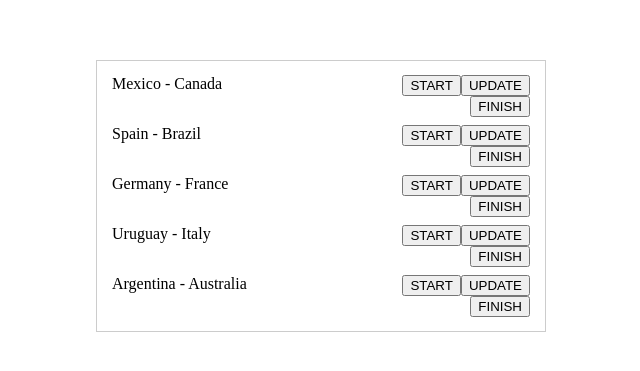
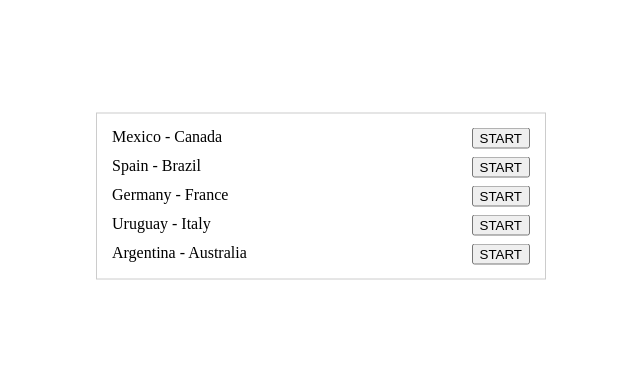
Before and after one commit to A-Cdeveloper/WC_ScoreBoard, a React (Create React App) app: page / in a window 1280 px wide. Shown: the part 179-550 px from the top of the page, without its empty margins (319-959 px from the left). Built offline with nearby package versions, Linux system fonts and the light colour scheme.

Commit message:
start match function and button display logic

```diff
--- a/src/components/SingleGame.js
+++ b/src/components/SingleGame.js
@@ -3,6 +3,12 @@ import { formatResult } from "../utils/arrayFn";
 
 const SingleGame = ({ match, finish }) => {
   const { match_id, teamHome, teamAway, finalResult, resultChanges } = match;
+  const [result, setResult] = useState(finalResult);
+
+  const startGameHandler = () => {
+    setResult([0, 0]);
+  };
+
   return (
     <div className="singleMatch">
       <div className="teams">
@@ -10,15 +16,20 @@ const SingleGame = ({ match, finish }) => {
       </div>
 
       <div className="result">
-        {finalResult.length !== 0 && formatResult(finalResult)}
+        {result.length !== 0 && formatResult(result)}
       </div>
-      {!finish && (
-        <div className="action">
-          <button onClick={() => {}}>START</button>
-          <button onClick={() => {}}>UPDATE</button>
-          <button onClick={() => {}}>FINISH</button>
-        </div>
-      )}
+
+      <div className="action">
+        {!finish && result.length === 0 && (
+          <button onClick={() => startGameHandler(match_id)}>START</button>
+        )}
+        {!finish && result.length !== 0 && (
+          <>
+            <button onClick={() => {}}>UPDATE</button>
+            <button onClick={() => {}}>FINISH</button>
+          </>
+        )}
+      </div>
     </div>
   );
 };
```
